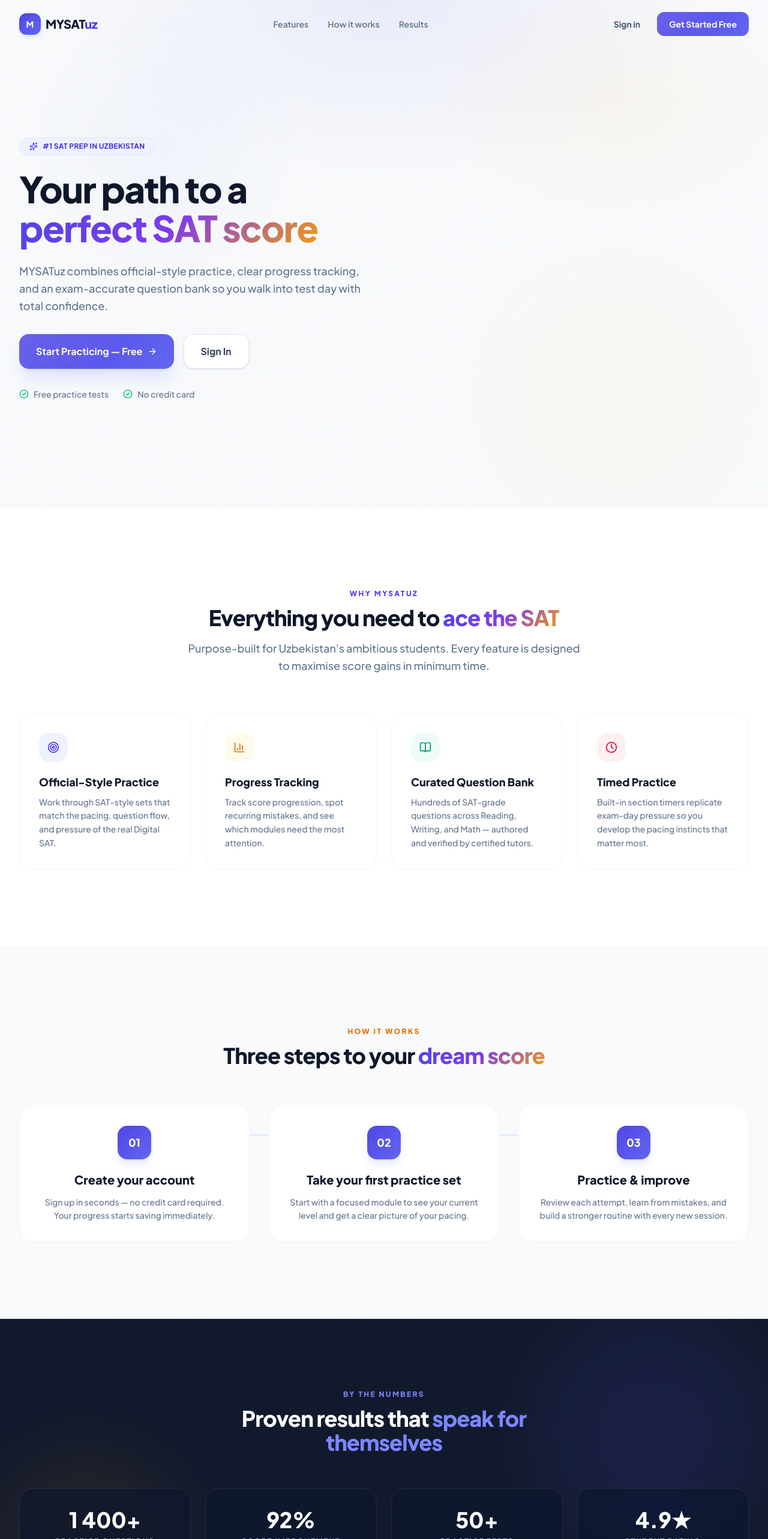
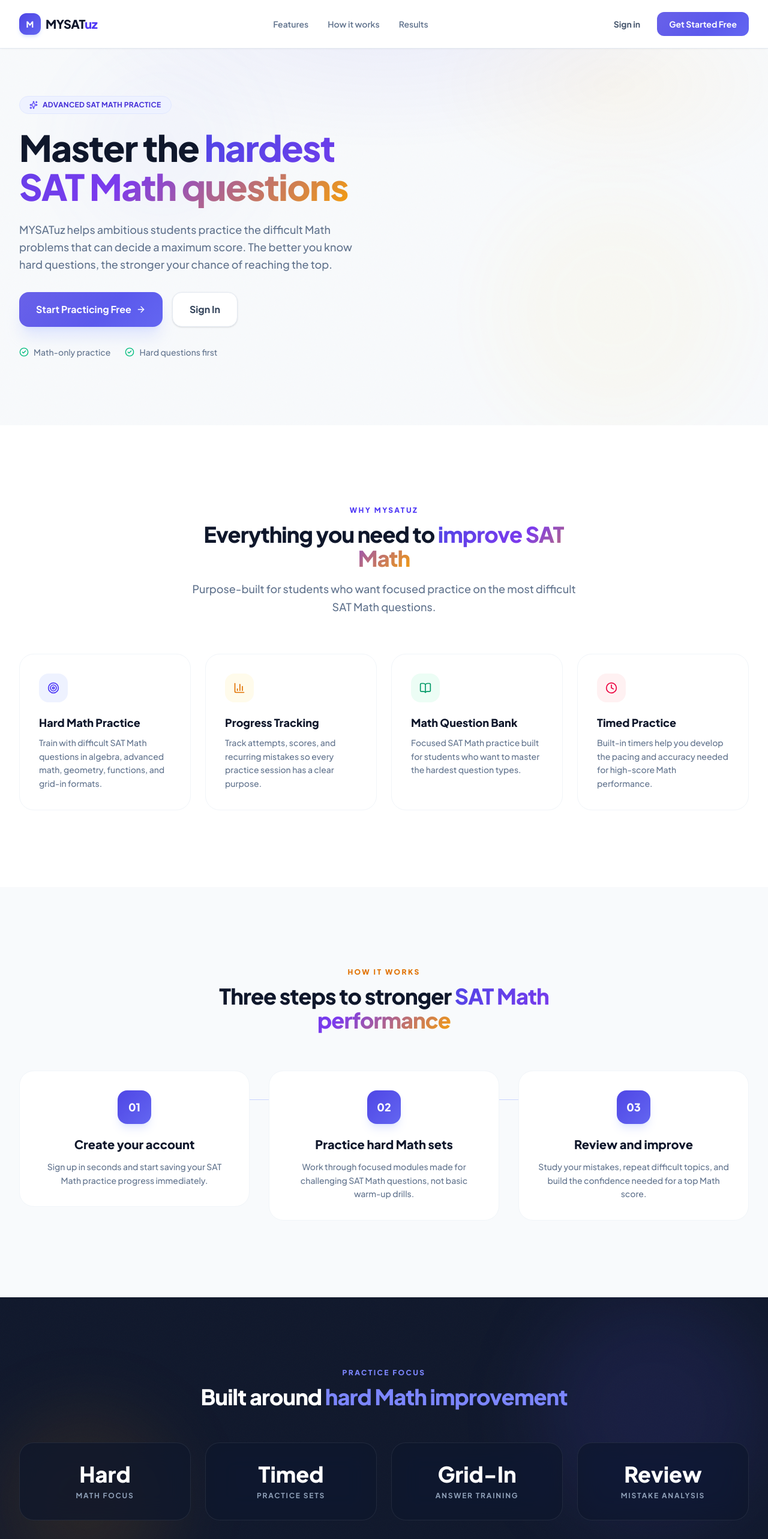
Before and after one commit to MySatUz/yoqubjon, a Next.js app: page / in a window 1280 px wide. Shown: the top 2566 px of the page at 60% size. Built offline with nearby package versions, Linux system fonts and the light colour scheme.

Commit message:
Refine landing page for SAT Math focus

```diff
--- a/src/app/page.tsx
+++ b/src/app/page.tsx
@@ -1,45 +1,42 @@
 import Image from "next/image";
 import Link from "next/link";
 import {
+  ArrowRight,
+  BarChart3,
   BookOpen,
-  BarChart3,
+  CheckCircle2,
+  Clock,
+  GraduationCap,
+  Sparkles,
   Target,
-  Sparkles,
-  ArrowRight,
-  CheckCircle2,
+  Trophy,
   Zap,
-  Clock,
-  Trophy,
-  GraduationCap,
 } from "lucide-react";
 import Navbar from "@/components/layout/Navbar";
 
-/* ────────────────────────────────────────────────────
-   FEATURES DATA
-   ──────────────────────────────────────────────────── */
 const features = [
   {
     icon: Target,
-    title: "Official-Style Practice",
-    body: "Work through SAT-style sets that match the pacing, question flow, and pressure of the real Digital SAT.",
+    title: "Hard Math Practice",
+    body: "Train with difficult SAT Math questions in algebra, advanced math, geometry, functions, and grid-in formats.",
     accent: "bg-indigo-50 text-indigo-600",
   },
   {
     icon: BarChart3,
     title: "Progress Tracking",
-    body: "Track score progression, spot recurring mistakes, and see which modules need the most attention.",
+    body: "Track attempts, scores, and recurring mistakes so every practice session has a clear purpose.",
     accent: "bg-amber-50 text-amber-600",
   },
   {
     icon: BookOpen,
-    title: "Curated Question Bank",
-    body: "Hundreds of SAT-grade questions across Reading, Writing, and Math — authored and verified by certified tutors.",
+    title: "Math Question Bank",
+    body: "Focused SAT Math practice built for students who want to master the hardest question types.",
     accent: "bg-emerald-50 text-emerald-600",
   },
   {
     icon: Clock,
     title: "Timed Practice",
-    body: "Built-in section timers replicate exam-day pressure so you develop the pacing instincts that matter most.",
+    body: "Built-in timers help you develop the pacing and accuracy needed for high-score Math performance.",
     accent: "bg-rose-50 text-rose-600",
   },
 ];
@@ -48,61 +45,55 @@
   {
     num: "01",
     title: "Create your account",
-    body: "Sign up in seconds — no credit card required. Your progress starts saving immediately.",
+    body: "Sign up in seconds and start saving your SAT Math practice progress immediately.",
   },
   {
     num: "02",
-    title: "Take your first practice set",
-    body: "Start with a focused module to see your current level and get a clear picture of your pacing.",
+    title: "Practice hard Math sets",
+    body: "Work through focused modules made for challenging SAT Math questions, not basic warm-up drills.",
   },
   {
     num: "03",
-    title: "Practice & improve",
-    body: "Review each attempt, learn from mistakes, and build a stronger routine with every new session.",
+    title: "Review and improve",
+    body: "Study your mistakes, repeat difficult topics, and build the confidence needed for a top Math score.",
   },
 ];
 
 const stats = [
-  { value: "1 400+", label: "Practice Questions" },
-  { value: "92%", label: "Score Improvement" },
-  { value: "50+", label: "Practice Tests" },
-  { value: "4.9★", label: "Student Rating" },
+  { value: "Hard", label: "Math Focus" },
+  { value: "Timed", label: "Practice Sets" },
+  { value: "Grid-In", label: "Answer Training" },
+  { value: "Review", label: "Mistake Analysis" },
 ];
 
-/* ────────────────────────────────────────────────────
-   PAGE
-   ──────────────────────────────────────────────────── */
 export default function Home() {
   return (
     <>
       <Navbar />
 
-      {/* ══════════ HERO ══════════ */}
       <section className="relative gradient-hero noise-overlay overflow-hidden pt-32 pb-20 lg:pt-40 lg:pb-28">
-        {/* Decorative orbs */}
         <div className="pointer-events-none absolute top-24 left-[10%] w-72 h-72 rounded-full bg-indigo-400/10 blur-3xl animate-pulse-glow" />
         <div className="pointer-events-none absolute bottom-0 right-[5%] w-96 h-96 rounded-full bg-amber-300/10 blur-3xl animate-pulse-glow delay-500" />
 
         <div className="relative z-10 mx-auto max-w-7xl px-6 lg:px-8">
           <div className="grid lg:grid-cols-2 gap-12 lg:gap-16 items-center">
-            {/* Copy */}
             <div className="max-w-xl">
               <div className="inline-flex items-center gap-2 px-4 py-1.5 rounded-full bg-indigo-50 border border-indigo-100 mb-6 animate-fade-in-up opacity-0">
-                <Sparkles className="w-3.5 h-3.5 text-indigo-600" />
+                <Sparkles className="w-3.5 h-3.5 text-indigo-600" aria-hidden="true" />
                 <span className="text-xs font-bold text-indigo-700 tracking-wide uppercase">
-                  #1 SAT Prep in Uzbekistan
+                  Advanced SAT Math Practice
                 </span>
               </div>
 
               <h1 className="text-4xl sm:text-5xl lg:text-6xl font-black tracking-tight leading-[1.08] text-slate-900 animate-fade-in-up opacity-0 delay-100">
-                Your path to a{" "}
-                <span className="gradient-text">perfect SAT score</span>
+                Master the{" "}
+                <span className="gradient-text">hardest SAT Math questions</span>
               </h1>
 
               <p className="mt-6 text-lg text-slate-500 leading-relaxed font-medium animate-fade-in-up opacity-0 delay-200">
-                MYSATuz combines official-style practice, clear progress
-                tracking, and an exam-accurate question bank so you walk into
-                test day with total confidence.
+                MYSATuz helps ambitious students practice the difficult Math
+                problems that can decide a maximum score. The better you know
+                hard questions, the stronger your chance of reaching the top.
               </p>
 
               <div className="mt-8 flex flex-col sm:flex-row gap-4 animate-fade-in-up opacity-0 delay-300">
@@ -110,62 +101,60 @@
                   href="/register"
                   className="btn-primary inline-flex items-center justify-center gap-2 gradient-cta text-white font-bold px-7 py-4 rounded-2xl text-base shadow-xl shadow-indigo-200/50"
                 >
-                  Start Practicing — Free
-                  <ArrowRight className="w-4 h-4" />
+                  Start Practicing Free
+                  <ArrowRight className="w-4 h-4" aria-hidden="true" />
                 </Link>
                 <Link
                   href="/login"
-                  className="inline-flex items-center justify-center gap-2 bg-white border border-slate-200 text-slate-700 font-bold px-7 py-4 rounded-2xl text-base hover:border-slate-300 hover:bg-slate-50 transition-all shadow-sm"
+                  className="inline-flex items-center justify-center gap-2 bg-white border border-slate-200 text-slate-700 font-bold px-7 py-4 rounded-2xl text-base hover:border-slate-300 hover:bg-slate-50 transition-colors shadow-sm"
                 >
                   Sign In
                 </Link>
               </div>
 
-              <div className="mt-8 flex items-center gap-6 animate-fade-in-up opacity-0 delay-400">
+              <div className="mt-8 flex flex-wrap items-center gap-x-6 gap-y-3 animate-fade-in-up opacity-0 delay-400">
                 <div className="flex items-center gap-2 text-sm text-slate-500 font-medium">
-                  <CheckCircle2 className="w-4 h-4 text-emerald-500" />
-                  Free practice tests
+                  <CheckCircle2 className="w-4 h-4 text-emerald-500" aria-hidden="true" />
+                  Math-only practice
                 </div>
                 <div className="flex items-center gap-2 text-sm text-slate-500 font-medium">
-                  <CheckCircle2 className="w-4 h-4 text-emerald-500" />
-                  No credit card
+                  <CheckCircle2 className="w-4 h-4 text-emerald-500" aria-hidden="true" />
+                  Hard questions first
                 </div>
               </div>
             </div>
 
-            {/* Illustration */}
             <div className="relative animate-fade-in-up opacity-0 delay-300 hidden lg:block">
-              <div className="relative z-10 rounded-3xl overflow-hidden shadow-2xl shadow-indigo-900/10 border border-white/60">
+              <div className="relative z-10 rounded-3xl overflow-hidden shadow-2xl shadow-indigo-900/10 border border-white/60 bg-white">
                 <Image
-                  src="/images/hero-illustration.png"
-                  alt="MYSATuz Digital SAT Preparation Platform"
-                  width={640}
-                  height={480}
+                  src="/images/hard-questions-hero.png"
+                  alt="Hard SAT Math questions increase the chance of a maximum score"
+                  width={1280}
+                  height={960}
                   priority
                   className="w-full h-auto"
                 />
               </div>
-              {/* Floating badges */}
+
               <div className="absolute -top-4 -right-4 animate-float glass rounded-2xl px-4 py-3 shadow-lg z-20">
                 <div className="flex items-center gap-2">
-                  <Trophy className="w-5 h-5 text-amber-500" />
-                  <span className="text-sm font-black text-slate-800">1500+</span>
+                  <Trophy className="w-5 h-5 text-amber-500" aria-hidden="true" />
+                  <span className="text-sm font-black text-slate-800">Hard Sets</span>
                 </div>
-                <span className="text-[10px] font-semibold text-slate-500">Avg. Score</span>
+                <span className="text-[10px] font-semibold text-slate-500">Top-score focus</span>
               </div>
               <div className="absolute -bottom-3 -left-3 animate-float delay-300 glass rounded-2xl px-4 py-3 shadow-lg z-20">
                 <div className="flex items-center gap-2">
-                  <GraduationCap className="w-5 h-5 text-indigo-600" />
-                  <span className="text-sm font-black text-slate-800">2 000+</span>
+                  <GraduationCap className="w-5 h-5 text-indigo-600" aria-hidden="true" />
+                  <span className="text-sm font-black text-slate-800">Math Only</span>
                 </div>
-                <span className="text-[10px] font-semibold text-slate-500">Students</span>
+                <span className="text-[10px] font-semibold text-slate-500">Focused practice</span>
               </div>
             </div>
           </div>
         </div>
       </section>
 
-      {/* ══════════ FEATURES ══════════ */}
       <section id="features" className="py-24 lg:py-32 bg-white">
         <div className="mx-auto max-w-7xl px-6 lg:px-8">
           <div className="text-center max-w-2xl mx-auto mb-16">
@@ -174,11 +163,11 @@
             </span>
             <h2 className="text-3xl sm:text-4xl font-black tracking-tight text-slate-900">
               Everything you need to{" "}
-              <span className="gradient-text">ace the SAT</span>
+              <span className="gradient-text">improve SAT Math</span>
             </h2>
             <p className="mt-4 text-slate-500 text-lg leading-relaxed font-medium">
-              Purpose-built for Uzbekistan&apos;s ambitious students. Every feature
-              is designed to maximise score gains in minimum time.
+              Purpose-built for students who want focused practice on the most
+              difficult SAT Math questions.
             </p>
           </div>
 
@@ -189,11 +178,10 @@
                 className="card-hover bg-white rounded-3xl border border-slate-100 p-8 group relative overflow-hidden"
                 style={{ animationDelay: `${i * 0.1}s` }}
               >
-                {/* accent glow */}
                 <div className="absolute -top-12 -right-12 w-32 h-32 rounded-full bg-indigo-50 opacity-0 group-hover:opacity-100 transition-opacity duration-500 blur-2xl" />
 
                 <div className={`w-12 h-12 rounded-2xl flex items-center justify-center ${f.accent} mb-5 relative z-10`}>
-                  <f.icon className="w-5 h-5" />
+                  <f.icon className="w-5 h-5" aria-hidden="true" />
                 </div>
                 <h3 className="text-lg font-black text-slate-900 mb-2 relative z-10">
                   {f.title}
@@ -207,7 +195,6 @@
         </div>
       </section>
 
-      {/* ══════════ HOW IT WORKS ══════════ */}
       <section id="how-it-works" className="py-24 lg:py-32 bg-slate-50">
         <div className="mx-auto max-w-7xl px-6 lg:px-8">
           <div className="text-center max-w-2xl mx-auto mb-16">
@@ -215,14 +202,14 @@
               How it works
             </span>
             <h2 className="text-3xl sm:text-4xl font-black tracking-tight text-slate-900">
-              Three steps to your <span className="gradient-text">dream score</span>
+              Three steps to stronger{" "}
+              <span className="gradient-text">SAT Math performance</span>
             </h2>
           </div>
 
           <div className="grid md:grid-cols-3 gap-8">
             {steps.map((s, i) => (
               <div key={s.num} className="relative group">
-                {/* connector line */}
                 {i < steps.length - 1 && (
                   <div className="hidden md:block absolute top-12 left-[calc(50%+40px)] w-[calc(100%-80px)] h-px bg-gradient-to-r from-slate-200 via-indigo-200 to-slate-200" />
                 )}
@@ -243,20 +230,18 @@
         </div>
       </section>
 
-      {/* ══════════ STATS ══════════ */}
       <section id="results" className="py-20 lg:py-28 bg-slate-900 text-white relative overflow-hidden noise-overlay">
-        {/* decorative orbs */}
         <div className="pointer-events-none absolute top-0 right-0 w-96 h-96 rounded-full bg-indigo-500/10 blur-3xl" />
         <div className="pointer-events-none absolute bottom-0 left-0 w-72 h-72 rounded-full bg-amber-500/10 blur-3xl" />
 
         <div className="relative z-10 mx-auto max-w-7xl px-6 lg:px-8">
           <div className="text-center max-w-2xl mx-auto mb-14">
             <span className="inline-block text-xs font-black uppercase tracking-[0.2em] text-indigo-400 mb-3">
-              By the numbers
+              Practice focus
             </span>
             <h2 className="text-3xl sm:text-4xl font-black tracking-tight">
-              Proven results that{" "}
-              <span className="text-indigo-400">speak for themselves</span>
+              Built around{" "}
+              <span className="text-indigo-400">hard Math improvement</span>
             </h2>
           </div>
 
@@ -279,22 +264,21 @@
         </div>
       </section>
 
-      {/* ══════════ CTA ══════════ */}
       <section className="py-24 lg:py-32 bg-white">
         <div className="mx-auto max-w-4xl px-6 lg:px-8 text-center">
           <div className="inline-flex items-center gap-2 px-4 py-1.5 rounded-full bg-amber-50 border border-amber-100 mb-6">
-            <Zap className="w-3.5 h-3.5 text-amber-600" />
+            <Zap className="w-3.5 h-3.5 text-amber-600" aria-hidden="true" />
             <span className="text-xs font-bold text-amber-700 tracking-wide uppercase">
-              Limited free spots
+              Hard Math practice
             </span>
           </div>
 
           <h2 className="text-3xl sm:text-4xl lg:text-5xl font-black tracking-tight text-slate-900 leading-tight">
-            Ready to crush the SAT?
+            Ready to train the hardest SAT Math questions?
           </h2>
           <p className="mt-5 text-lg text-slate-500 leading-relaxed font-medium max-w-xl mx-auto">
-            Join thousands of Uzbek students already on their way to top
-            scores. Start with a free diagnostic test today.
+            Start with focused practice and build the confidence needed for a
+            stronger Math score.
           </p>
 
           <div className="mt-10 flex flex-col sm:flex-row gap-4 justify-center">
@@ -303,20 +287,19 @@
               className="btn-primary inline-flex items-center justify-center gap-2 gradient-cta text-white font-bold px-8 py-4 rounded-2xl text-base shadow-xl shadow-indigo-200/50"
             >
               Create Free Account
-              <ArrowRight className="w-4 h-4" />
+              <ArrowRight className="w-4 h-4" aria-hidden="true" />
             </Link>
             <Link
               href="/dashboard"
               className="inline-flex items-center justify-center gap-2 bg-slate-900 text-white font-bold px-8 py-4 rounded-2xl text-base hover:bg-slate-800 transition-colors shadow-xl shadow-slate-200/50"
             >
-              <Target className="w-4 h-4" />
+              <Target className="w-4 h-4" aria-hidden="true" />
               Go to Dashboard
             </Link>
           </div>
         </div>
       </section>
 
-      {/* ══════════ FOOTER ══════════ */}
       <footer className="bg-slate-50 border-t border-slate-100">
         <div className="mx-auto max-w-7xl px-6 lg:px-8 py-12">
           <div className="flex flex-col md:flex-row items-center justify-between gap-6">
@@ -335,8 +318,45 @@
               <Link href="/register" className="hover:text-slate-900 transition-colors">Register</Link>
             </div>
             <p className="text-xs text-slate-400 font-medium">
-              © {new Date().getFullYear()} MYSATuz. All rights reserved.
+              Copyright {new Date().getFullYear()} MYSATuz. All rights reserved.
             </p>
+          </div>
+
+          <div className="mt-10 border-t border-slate-200 pt-8">
+            <h3 className="text-xs font-black uppercase tracking-[0.2em] text-slate-400">
+              Project Developers
+            </h3>
+            <div className="mt-5 grid gap-4 md:grid-cols-2">
+              <div className="rounded-2xl border border-slate-200 bg-white p-5 shadow-sm">
+                <h4 className="text-base font-black text-slate-900">Mr Mardon</h4>
+                <div className="mt-4 space-y-2 text-sm font-semibold text-slate-500">
+                  <a className="block hover:text-indigo-600" href="mailto:abdunazarovmardon@gmail.com">
+                    abdunazarovmardon@gmail.com
+                  </a>
+                  <a className="block hover:text-indigo-600" href="tel:+998915502025">
+                    +998 91 550 20 25
+                  </a>
+                  <a className="block hover:text-indigo-600" href="https://t.me/Abd_mardon" target="_blank" rel="noreferrer">
+                    @Abd_mardon
+                  </a>
+                </div>
+              </div>
+
+              <div className="rounded-2xl border border-slate-200 bg-white p-5 shadow-sm">
+                <h4 className="text-base font-black text-slate-900">Mr Yoqubjon</h4>
+                <div className="mt-4 space-y-2 text-sm font-semibold text-slate-500">
+                  <a className="block hover:text-indigo-600" href="mailto:yoqubjon.isaqjonov@mail.ru">
+                    yoqubjon.isaqjonov@mail.ru
+                  </a>
+                  <a className="block hover:text-indigo-600" href="tel:+998999214595">
+                    +998 99 921 45 95
+                  </a>
+                  <a className="block hover:text-indigo-600" href="https://t.me/Yokubjon_Isaqjonov" target="_blank" rel="noreferrer">
+                    @Yokubjon_Isaqjonov
+                  </a>
+                </div>
+              </div>
+            </div>
           </div>
         </div>
       </footer>
--- a/src/components/layout/Navbar.tsx
+++ b/src/components/layout/Navbar.tsx
@@ -22,14 +22,13 @@
 
   return (
     <nav
-      className={`fixed top-0 left-0 right-0 z-50 transition-all duration-300 ${
+      className={`fixed top-0 left-0 right-0 z-50 border-b border-slate-200 bg-white transition-[box-shadow,padding] duration-300 ${
         scrolled
-          ? "glass shadow-lg shadow-slate-900/[0.03] py-3"
-          : "bg-transparent py-5"
+          ? "py-3 shadow-lg shadow-slate-900/[0.03]"
+          : "py-5 shadow-sm shadow-slate-900/[0.03]"
       }`}
     >
       <div className="mx-auto max-w-7xl px-6 lg:px-8 flex items-center justify-between">
-        {/* Logo */}
         <Link
           href="/"
           className="flex items-center gap-2 group"
@@ -43,20 +42,18 @@
           </span>
         </Link>
 
-        {/* Desktop nav */}
         <div className="hidden md:flex items-center gap-8">
           {navLinks.map((link) => (
             <a
               key={link.href}
               href={link.href}
-              className="text-sm font-semibold text-slate-500 hover:text-slate-900 transition-colors relative after:absolute after:bottom-[-4px] after:left-0 after:w-0 after:h-[2px] after:bg-indigo-600 after:transition-all hover:after:w-full"
+              className="text-sm font-semibold text-slate-500 hover:text-slate-900 transition-colors relative after:absolute after:bottom-[-4px] after:left-0 after:w-0 after:h-[2px] after:bg-indigo-600 after:transition-[width] hover:after:w-full"
             >
               {link.label}
             </a>
           ))}
         </div>
 
-        {/* Auth buttons (desktop) */}
         <div className="hidden md:flex items-center gap-3">
           <Link
             href="/login"
@@ -72,23 +69,21 @@
           </Link>
         </div>
 
-        {/* Mobile hamburger */}
         <button
-          className="md:hidden p-2 rounded-xl hover:bg-slate-100 transition-colors"
+          className="md:hidden p-2 rounded-xl hover:bg-slate-100 text-slate-700 transition-colors"
           onClick={() => setMobileOpen(!mobileOpen)}
           aria-label="Toggle menu"
         >
           {mobileOpen ? (
-            <X className="w-5 h-5 text-slate-700" />
+            <X className="w-5 h-5" />
           ) : (
-            <Menu className="w-5 h-5 text-slate-700" />
+            <Menu className="w-5 h-5" />
           )}
         </button>
       </div>
 
-      {/* Mobile dropdown */}
       {mobileOpen && (
-        <div className="md:hidden glass mx-4 mt-2 rounded-2xl p-4 animate-scale-in shadow-xl">
+        <div className="md:hidden bg-white border border-slate-200 mx-4 mt-2 rounded-2xl p-4 animate-scale-in shadow-xl">
           <div className="flex flex-col gap-1">
             {navLinks.map((link) => (
               <a
```
Also changed, not shown: public/images/hard-questions-hero.png (added).
